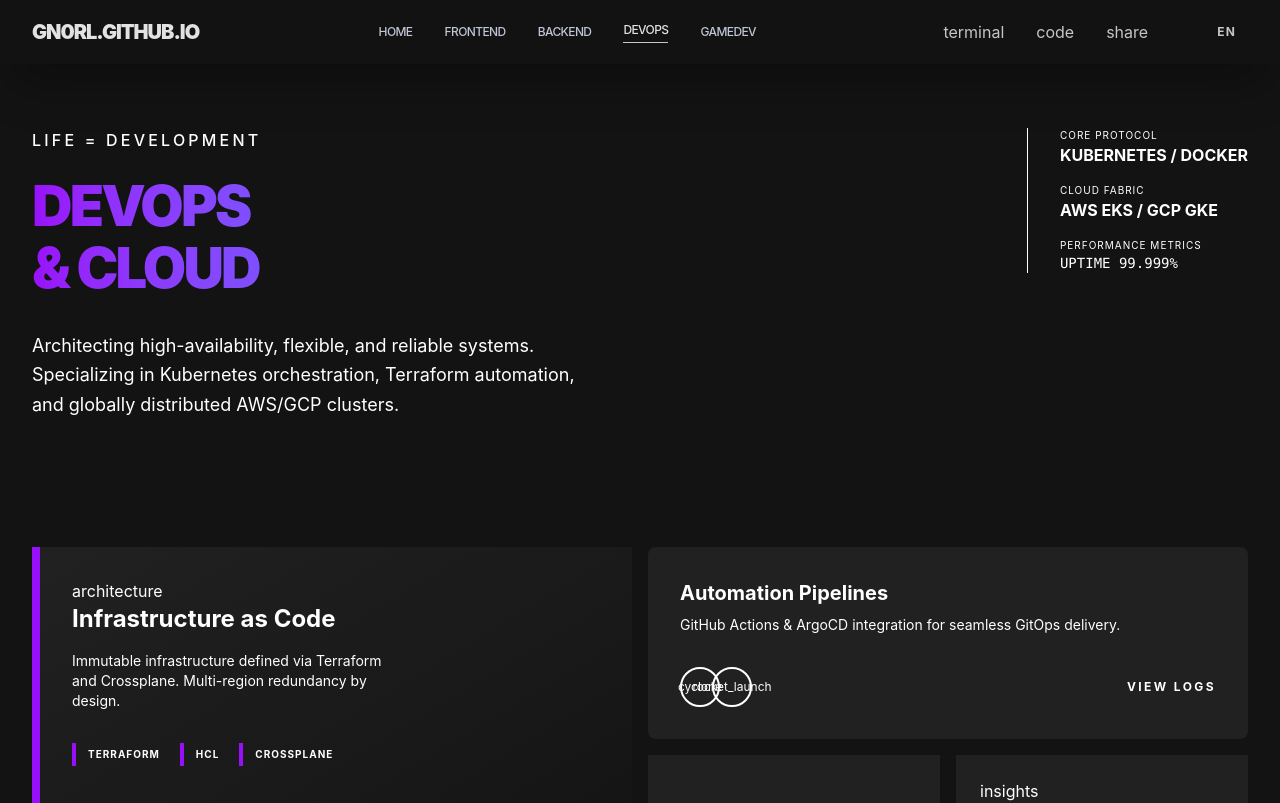
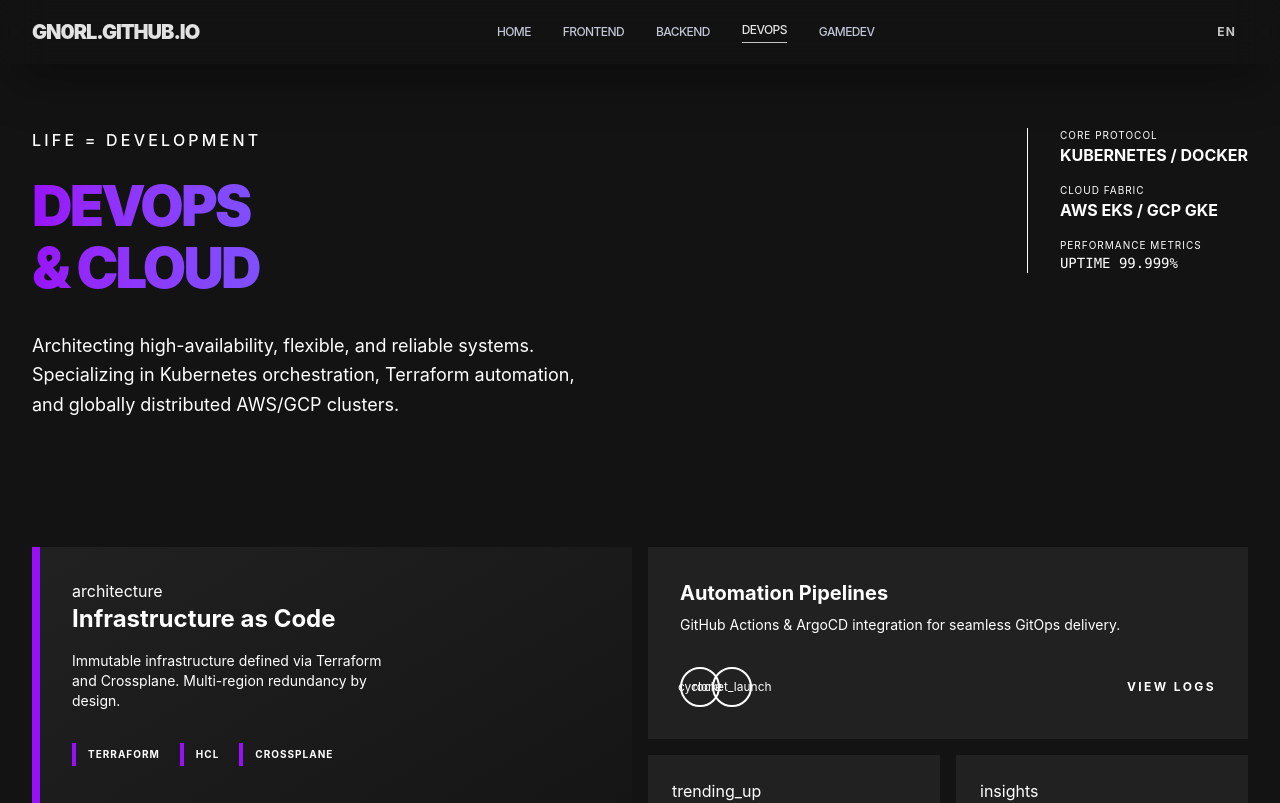
Before and after one commit to Gn0rl/aboutMe, a React (Vite) app: page /devops in a window 1280 px wide. Shown: the top 803 px of the page. Built offline with nearby package versions, Linux system fonts and the light colour scheme.

Commit message:
styling update & translation fix

```diff
--- a/src/App.jsx
+++ b/src/App.jsx
@@ -10,7 +10,7 @@
 function App() {
   return (
     <Router>
-      <div className="bg-[#131313] text-white selection:bg-secondary/30 selection:text-secondary min-h-screen">
+      <div className="text-white selection:bg-secondary/30 selection:text-secondary min-h-screen">
         <Header />
         <main className="pt-32 pb-20 px-8 max-w-7xl mx-auto">
           <Routes>
--- a/src/components/Footer.jsx
+++ b/src/components/Footer.jsx
@@ -4,7 +4,7 @@
   const { t } = useTranslation();
 
   return (
-    <footer className="w-full py-12 border-t border-[#414754]/15 bg-[#131313]">
+    <footer className="w-full py-12 border-t border-[#414754]/15 bg-[rgba(19, 19, 19, 0.16)] backdrop-blur-xl">
       <div className="flex flex-col md:flex-row justify-between items-center px-8 max-w-7xl mx-auto gap-4">
         <div className="font-['Inter'] text-[10px] tracking-widest uppercase text-[#C1C6D7]">
           {t("footer.copyright")}
--- a/src/components/Header.jsx
+++ b/src/components/Header.jsx
@@ -14,7 +14,7 @@
   };
 
   return (
-    <header className="fixed top-0 w-full z-50 bg-[#131313]/70 backdrop-blur-xl shadow-2xl shadow-black/40">
+    <header className="fixed top-0 w-full z-50 bg-[#131313]/40 backdrop-blur-xl shadow-2xl shadow-black/40">
       <div className="flex justify-between items-center px-8 h-16 w-full max-w-7xl mx-auto">
         <Link
           to="/"
@@ -75,15 +75,6 @@
           </Link>
         </nav>
         <div className="flex items-center gap-4 text-[#C6C6C7]">
-          <button className="hover:bg-[#2A2A2A] transition-all duration-300 p-2 rounded active:scale-95 duration-100">
-            <span className="material-symbols-outlined">terminal</span>
-          </button>
-          <button className="hover:bg-[#2A2A2A] transition-all duration-300 p-2 rounded active:scale-95 duration-100">
-            <span className="material-symbols-outlined">code</span>
-          </button>
-          <button className="hover:bg-[#2A2A2A] transition-all duration-300 p-2 rounded active:scale-95 duration-100">
-            <span className="material-symbols-outlined">share</span>
-          </button>
           <div className="w-px h-6 bg-outline-variant/30 mx-2"></div>
           <LanguageSwitcher />
         </div>
--- a/src/components/ui/BentoGrid.jsx
+++ b/src/components/ui/BentoGrid.jsx
@@ -19,7 +19,7 @@
   if (children) {
     return (
       <div
-        className={`md:col-span-${colSpan} bg-surface-container-low p-8 rounded-lg bg-[#212121] hover:bg-[#2c2c2c] transition-all group`}
+        className={`md:col-span-${colSpan} bg-surface-container-low p-8 bg-[#212121] hover:bg-[#2c2c2c] transition-all group`}
       >
         {children}
       </div>
@@ -28,7 +28,7 @@
 
   return (
     <div
-      className={`md:col-span-${colSpan} bg-surface-container-low p-8 rounded-lg bg-[#212121] hover:bg-[#2c2c2c] transition-all group`}
+      className={`md:col-span-${colSpan} bg-surface-container-low p-8 bg-[#212121] hover:bg-[#2c2c2c] transition-all group`}
     >
       <div>
         {icon && (
--- a/src/locales/en.json
+++ b/src/locales/en.json
@@ -8,8 +8,8 @@
   },
   "hero": {
     "status": "Life = Development",
-    "title1": "DEVELOPER",
-    "title2": "OF AUTOMATED SYSTEMS",
+    "title1": "PROFESSIONAL",
+    "title2": "DEVELOPER",
     "description": "Crafting modern systems with the right-fit technologies, emphasizing performance, security, and scalability.",
     "coreProtocol": "Core Track",
     "coreProtocolValue": "FRONTEND / DEVOPS",
--- a/src/locales/ru.json
+++ b/src/locales/ru.json
@@ -9,7 +9,7 @@
   "hero": {
     "status": "Жизнь = Разработка",
     "title1": "РАЗРАБОТЧИК",
-    "title2": "АВТОМАТИЗИРОВАННЫХ СИСТЕМ",
+    "title2": "ПРОФИ",
     "description": "Разработка современных систем на технологиях подходящих под задачи, с акцентом на производительность, безопасность и масштабируемость.",
     "coreProtocol": "Основной трек",
     "coreProtocolValue": "FRONTEND / DEVOPS",
@@ -126,7 +126,7 @@
         "description": "Кроссплатформенная обработка ввода и отзывчивые UI системы с поддержкой доступности."
       }
     },
-    "technologyStack": "ТЕХНОЛОГИЧЕСКИЙ СТЕК",
+    "technologyStack": "СТЕК ТЕХНОЛОГИЙ",
     "technologies": {
       "unity": { "name": "Unity", "description": "Движок" },
       "unreal": { "name": "Unreal", "description": "Движок" },
@@ -167,7 +167,7 @@
       "description": "Принципы атомарного дизайна, применённые к React компонентам. Строительные блоки для консистентных, поддерживаемых интерфейсов.",
       "tags": ["Атомарный дизайн", "Storybook", "Дизайн токены"]
     },
-    "technologyStack": "ТЕХНОЛОГИЧЕСКИЙ СТЕК",
+    "technologyStack": "СТЕК ТЕХНОЛОГИЙ",
     "technologies": {
       "react": { "name": "React", "description": "Фреймворк" },
       "vite": { "name": "Vite", "description": "Сборка" },
@@ -224,7 +224,7 @@
       "messageQueuesTitle": "Очереди сообщений",
       "messageQueuesDescription": "RabbitMQ и Kafka для событийно-ориентированных архитектур и асинхронной обработки."
     },
-    "technologyStack": "ТЕХНОЛОГИЧЕСКИЙ СТЕК",
+    "technologyStack": "СТЕК ТЕХНОЛОГИЙ",
     "technologies": {
       "nodejs": { "name": "Node.js", "description": "Среда выполнения" },
       "rust": { "name": "Rust", "description": "Системное" },
@@ -276,7 +276,7 @@
       "proto": "001_GTM_PROTO",
       "description": "Автоматизированный паттерн развёртывания для мультиоблачной балансировки нагрузки с использованием Cloudflare Workers и Terraform. Уменьшает глобальную задержку на 45% благодаря кэшированию на границе и интеллектуальной маршрутизации."
     },
-    "technologyStack": "ТЕХНОЛОГИЧЕСКИЙ СТЕК",
+    "technologyStack": "СТЕК ТЕХНОЛОГИЙ",
     "technologies": {
       "kubernetes": { "name": "Kubernetes", "description": "Оркестрация" },
       "docker": { "name": "Docker", "description": "Контейнеры" },
--- a/src/pages/DevOpsPage.jsx
+++ b/src/pages/DevOpsPage.jsx
@@ -105,19 +105,10 @@
         ]}
         cards={[
           {
-            render: () => (
-              <div className="bg-surface-container-low p-6 bg-[#212121] hover:bg-[#2c2c2c] transition-colors group">
-                <div className="h-2 w-full bg-surface-container-highest mb-6 overflow-hidden rounded">
-                  <div className="h-full bg-tertiary w-3/4 group-hover:w-full transition-all duration-500"></div>
-                </div>
-                <h4 className="text-sm font-bold uppercase tracking-widest mb-2">
-                  {t("devops.scaling.title")}
-                </h4>
-                <p className="text-[10px] text-on-surface-variant leading-relaxed">
-                  {t("devops.scaling.description")}
-                </p>
-              </div>
-            ),
+            title: t("devops.scaling.title"),
+            description: t("devops.scaling.description"),
+            icon: "trending_up",
+            tags: [],
           },
           {
             title: t("devops.observability.title"),
```
